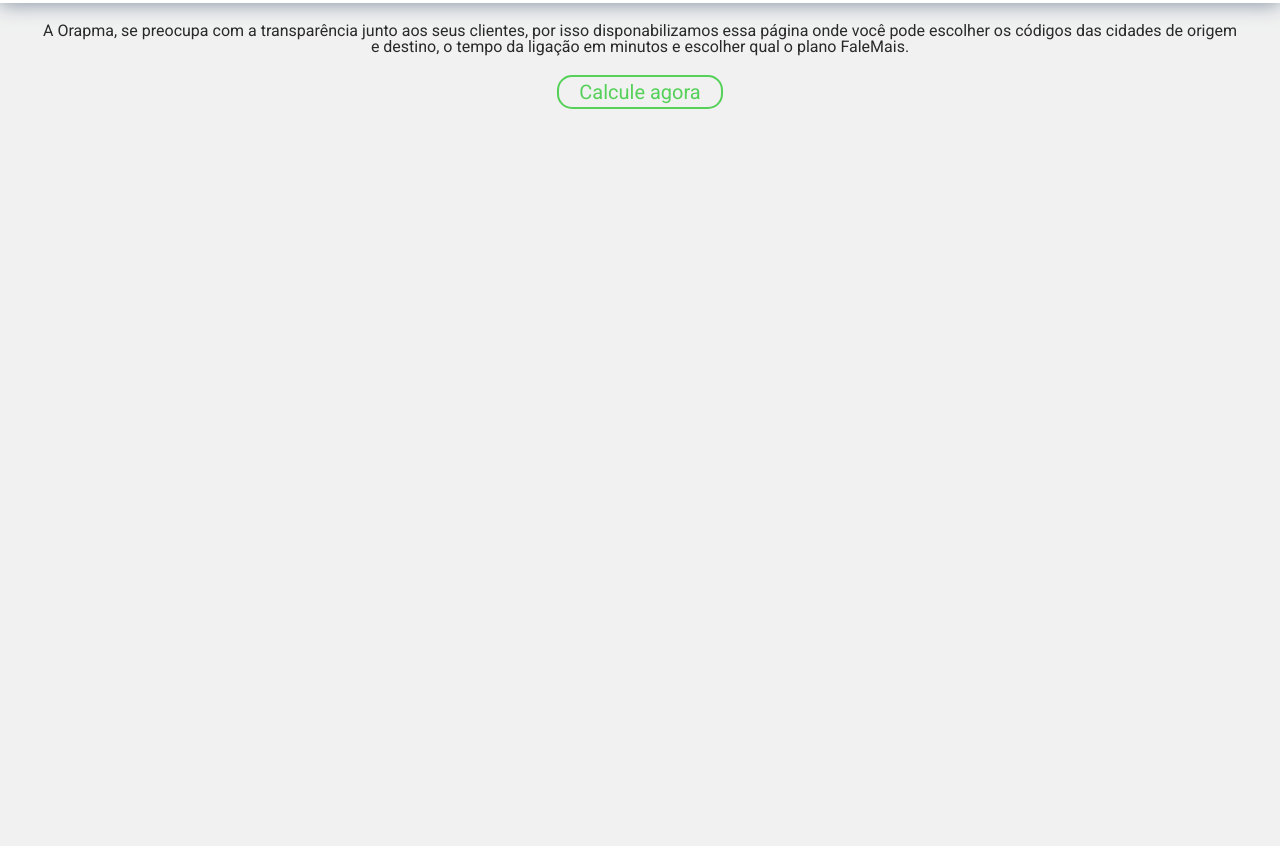
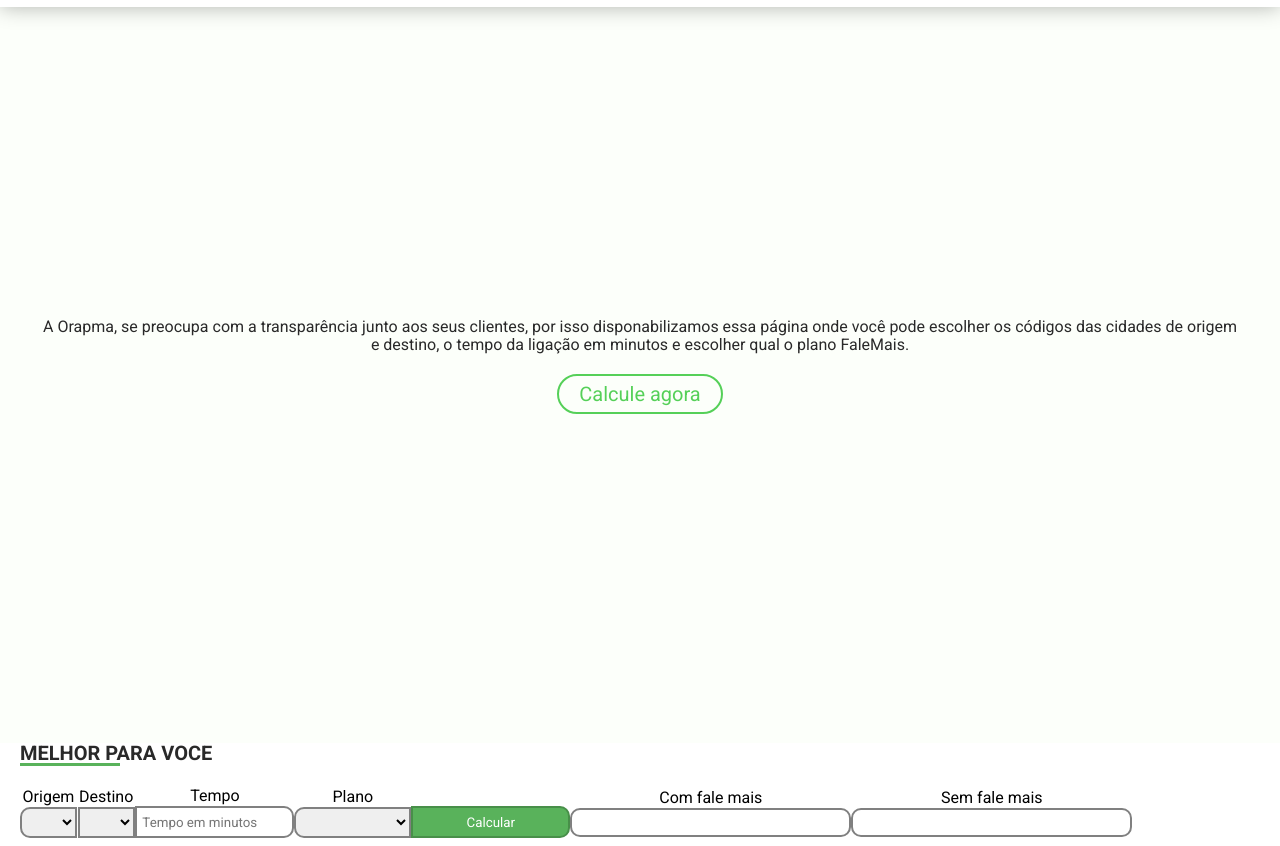
Before and after one commit to Shadaw/orapma, a plain HTML site: page index.html in a window 1280 px wide. Shown: the part 77-923 px from the top of the page. Before the commit the page ends 800 px from the top, so only its background shows below. Drawn offline with Linux system fonts and the light colour scheme.

Commit message:
add Main

```diff
--- a/index.html
+++ b/index.html
@@ -14,22 +14,66 @@
 <body>
   <header class="Header">
     <navbar class="Header__navbar">
-      <h1 class="Header__navbar--logo">Orapma</h1>
+      <img class="Header__navbar--logo" src="styles/assets/logoText.svg" alt="logo">
       <ul class="Header__navbar--menu">
-        <a href="#"><li>Melhor para você</li></a>
+        <a href="#melhorparavoce"><li>Melhor para você</li></a>
         <a href="#"><li>Planos</li></a>
       </ul>
     </navbar>
-    <div class="Header__form">
-      <p class="Header__form--text">
+    <div class="Header__banner">
+      <p class="Header__banner--text">
           A Orapma, se preocupa com a transparência junto aos seus clientes, por isso disponabilizamos essa
           página onde você pode escolher os códigos das cidades de origem e destino, o tempo da ligação em
           minutos e escolher qual o plano FaleMais.
       </p>
-      <a class="Header__form--button" href="#">Calcule agora</a>
+      <a class="Header__banner--button" href="#">Calcule agora</a>
   </header>
   <main class="Main">
-
+    <h2 class="Main--text" id="melhorparavoce">Melhor para voce</h2>
+    <div class="Main__form">
+      <div class="Main__form--origem">
+        <label for="origem">Origem</label>
+        <select name="origem" id="origem" > <!-- Origem -->
+          <option value=""></option>
+          <option value="011">011</option>
+          <option value="018">018</option>
+        </select>
+      </div>
+      <div class="Main__form--destino">
+        <label for="destino">Destino</label>
+        <select name="destino" id="destino"> <!-- Destino -->
+          <option value=""></option>
+          <option value="011">011</option>
+          <option value="016">016</option>
+          <option value="017">017</option>
+        </select>
+      </div>
+      <div class="Main__form--tempo">
+        <label for="tempo">Tempo</label>
+        <input type="number" id="tempo" placeholder="Tempo em minutos"> <!-- tempo -->
+      </div>
+      <div class="Main__form--plano">
+        <label for="plano">Plano</label>
+        <select name="plano" id="plano"> <!-- Plano -->
+          <option value=""></option>
+          <option value="falemais30">Fale mais 30</option>
+          <option value="falemais60">Fale mais 60</option>
+          <option value="falemais120">Fale mais 120</option>
+        </select>
+      </div>
+      <div class="Main__form--button">
+        <label for="">&nbsp</label>
+        <input type="button" id="button" value="Calcular">
+      </div>
+      <div class="Main__form--result">
+        <label for="">Com fale mais</label>
+        <input type="text" id="resultOn" readonly> <!-- resultado com fale mais -->
+      </div>
+      <div class="Main__form--result">
+        <label for="">Sem fale mais</label>
+        <input type="text" id="resultOff" readonly> <!-- resultado sem fale mais -->
+      </div>
+    </div>
   </main>
   <script src="scripts/index.js"></script>
 </body>
--- a/styles/colors.css
+++ b/styles/colors.css
@@ -2,4 +2,5 @@
   --color-negative: #292929;
   --color-zero: #ffffff;
   --color-primary: #55D058;
+  --color-second: #59b25b;
 }
--- a/styles/index.css
+++ b/styles/index.css
@@ -13,21 +13,29 @@
 
 
 .Header__navbar {
+  width: 85px;
   display: flex;
+  width: 100%;
+  position: fixed;
   flex-direction: column;
   background: var(--color-zero);
   justify-content: center;
   align-items: center;
-  box-shadow: 0px 0px 20px lightslategray;
+  box-shadow: 0px 0px 20px rgba(0, 0, 0, 0.3);
   z-index: 1;
 }
 
-.Header__navbar--logo {
+/* .Header__navbar--logo {
   color: var(--color-negative);
   font-size: 24px;
   margin-top: 20px;
   text-transform: uppercase;
   font-weight: bold;
+} */
+
+.Header__navbar--logo {
+  padding-top: 5px;
+  width: 170px;
 }
 
 .Header__navbar--menu {
@@ -40,44 +48,133 @@
 
 .Header__navbar--menu a {
   color: var(--color-primary);
+  transition: all 200ms;
+}
+
+.Header__navbar--menu a:hover {
+  color: var(--color-second);
 }
 
 .Header__navbar--menu li {
   padding-left: 10px;
 }
 
-.Header__form {
+.Header__banner {
+  margin-top: 85px;
+  height: 100vh;
   display: flex;
   flex-wrap: wrap;
   flex-direction: column;
   align-items: center;
-  justify-content: space-around;
-
-  margin: 0 20px;
+  justify-content: center;
+  padding: 0 20px;
 }
 
-.Header__form--text {
+.Header__banner--text {
   font-weight: 500;
   text-align: center;
   padding: 20px;
   color: var(--color-negative);
+  line-height: 18px;
 }
 
-.Header__form--button {
+.Header__banner--button {
   color: var(--color-primary);
   background: transparent;
   border: 2px solid var(--color-primary);
-  border-radius: 15px;
-  padding: 5px 20px;
+  border-radius: 20px;
+  padding: 8px 20px;
   transition: all 200ms ;
   font-size: 20px;
   margin-bottom: 20px;
 }
 
-.Header__form--button:hover {
+.Header__banner--button:hover {
   color: var(--color-zero);
   background: var(--color-primary);
 }
 
+/* Main */
 
-/* Main */
+.Main {
+  background: var(--color-zero);
+}
+
+.Main--text {
+  color: var(--color-negative);
+  margin: 20px;
+  text-transform: uppercase;
+  font-size: 20px;
+}
+
+.Main--text::after {
+  display: block;
+  content: '';
+  width: 100px;
+  height: 3px;
+  background: var(--color-second);
+}
+
+.Main__form {
+  margin: 0 20px;
+  display: flex;
+  flex-wrap: wrap;
+}
+
+.Main__form label {
+  margin: 2px;
+}
+
+.Main__form input,
+.Main__form select {
+  border: solid 2px gray;
+  padding: 5px;
+}
+
+.Main__form--origem,
+.Main__form--destino,
+.Main__form--tempo,
+.Main__form--plano,
+.Main__form--button,
+.Main__form--result {
+  display: flex;
+  flex-direction: column;
+  justify-content: center;
+  align-items: center;
+  margin-bottom: 8px;
+}
+
+.Main__form--origem select{
+  border-top-left-radius: 10px;
+  border-bottom-left-radius: 10px;
+}
+
+.Main__form--tempo input {
+  border-top-right-radius: 10px;
+  border-bottom-right-radius: 10px;
+}
+
+.Main__form--plano select{
+  border-top-left-radius: 10px;
+  border-bottom-left-radius: 10px;
+}
+
+.Main__form--button input {
+  border-top-right-radius: 10px;
+  border-bottom-right-radius: 10px;
+  width: 159px;
+  height: 32px;
+  background: var(--color-second);
+  color: var(--color-zero);
+  border: solid 2px #488f49;
+}
+
+.Main__form--result input {
+  width: 267px;
+  border-radius: 10px;
+}
+
+.Main__form--tempo input{
+  height: 18px;
+  width: 145px;
+}
--- a/styles/reset.css
+++ b/styles/reset.css
@@ -5,12 +5,13 @@
 
 * {
   font-family: 'Roboto', sans-serif;
-  text-decoration: none;
+	text-decoration: none;
+	border: none;
 }
 
 html,body {
   height: 100%;
-  background: rgb(241, 241, 241);
+  background: rgb(252, 255, 250);
 }
 
 
```
Also changed, not shown: styles/assets/logo.svg (added), styles/assets/logoText.svg (added).
